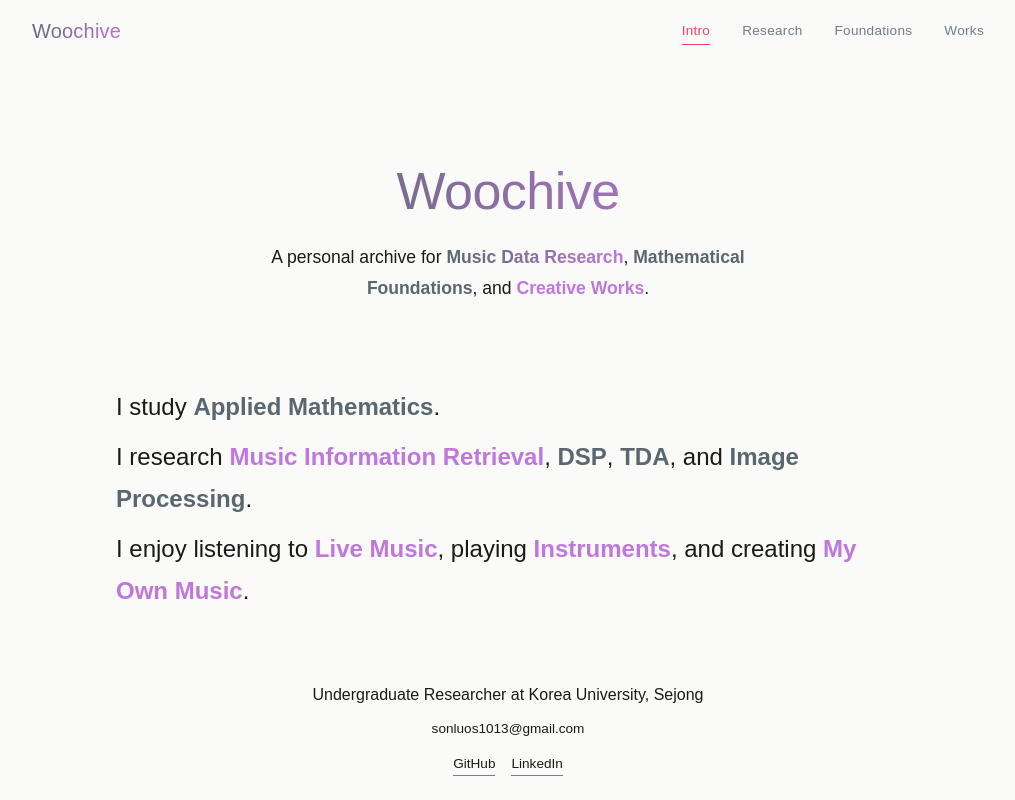
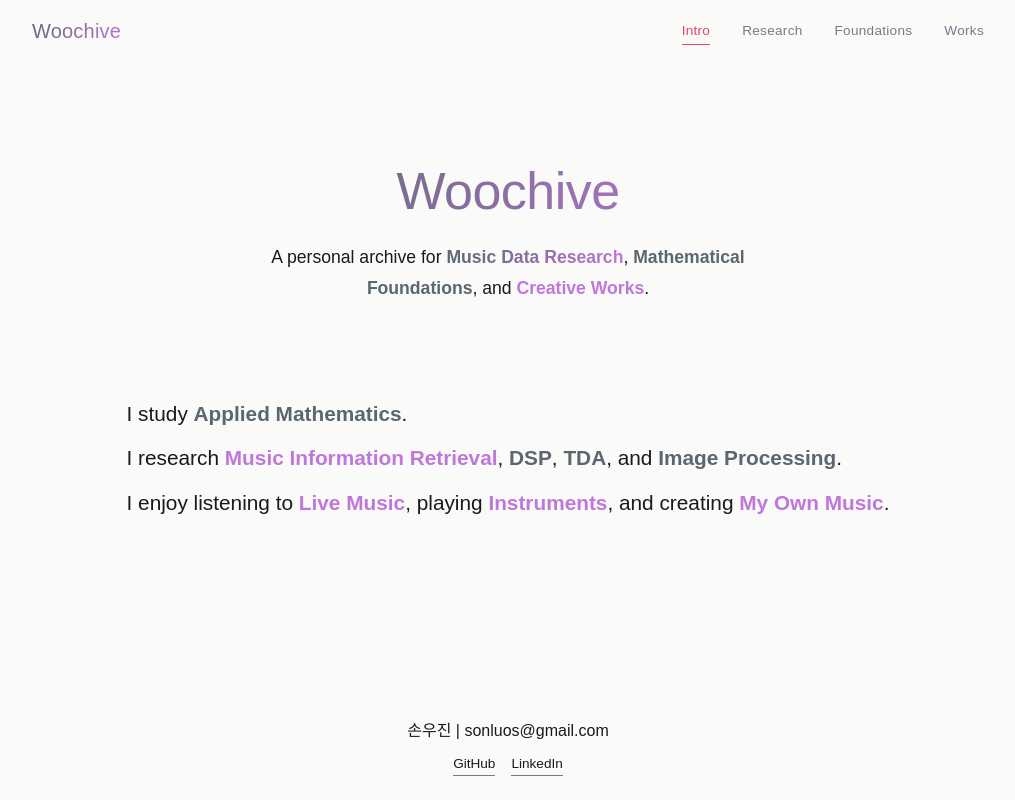
Before and after one commit to sonluos/woochive, a React (Vite) app: page / in a window 1280 px wide. Shown: the top 800 px of the page, without its empty margins (132-1147 px from the left). Built offline with nearby package versions, Linux system fonts and the light colour scheme.

Commit message:
style: bio +10px down, 1.3rem font; link shows name|email + GitHub/LinkedIn

```diff
--- a/src/components/InfoCard.tsx
+++ b/src/components/InfoCard.tsx
@@ -6,7 +6,7 @@ export default function InfoCard({ affiliation, email, links }: InfoCardProps) {
   return (
     <div className="info-card">
       <p className="info-card__affiliation">{affiliation}</p>
-      <p className="info-card__email">{email}</p>
+      {email && <p className="info-card__email">{email}</p>}
       <div className="info-card__links">
         {links.map((link) => (
           <a
--- a/src/data/intro.ts
+++ b/src/data/intro.ts
@@ -28,8 +28,8 @@ export const introData: IntroData = {
     },
   ],
   infoCard: {
-    affiliation: 'Undergraduate Researcher at Korea University, Sejong',
-    email: 'sonluos1013@gmail.com',
+    affiliation: '손우진 | sonluos@gmail.com',
+    email: '',
     links: [
       { label: 'GitHub', href: 'https://github.com/sonluos' },
       { label: 'LinkedIn', href: 'https://www.linkedin.com/in/woojin-son-541705267' },
--- a/src/pages/Home.css
+++ b/src/pages/Home.css
@@ -53,7 +53,7 @@
 
 /* Bio block */
 .intro__bio {
-  margin-top: calc(var(--sp-8) + 10px);
+  margin-top: calc(var(--sp-8) + 20px);
   max-width: 52rem;
   margin-left: auto;
   margin-right: auto;
@@ -61,7 +61,7 @@
 
 .intro__bio-line {
   font-family: var(--font-sans);
-  font-size: 1.5rem;
+  font-size: 1.3rem;
   color: var(--ink);
   line-height: var(--leading-relaxed);
   margin-bottom: var(--sp-2);
```
